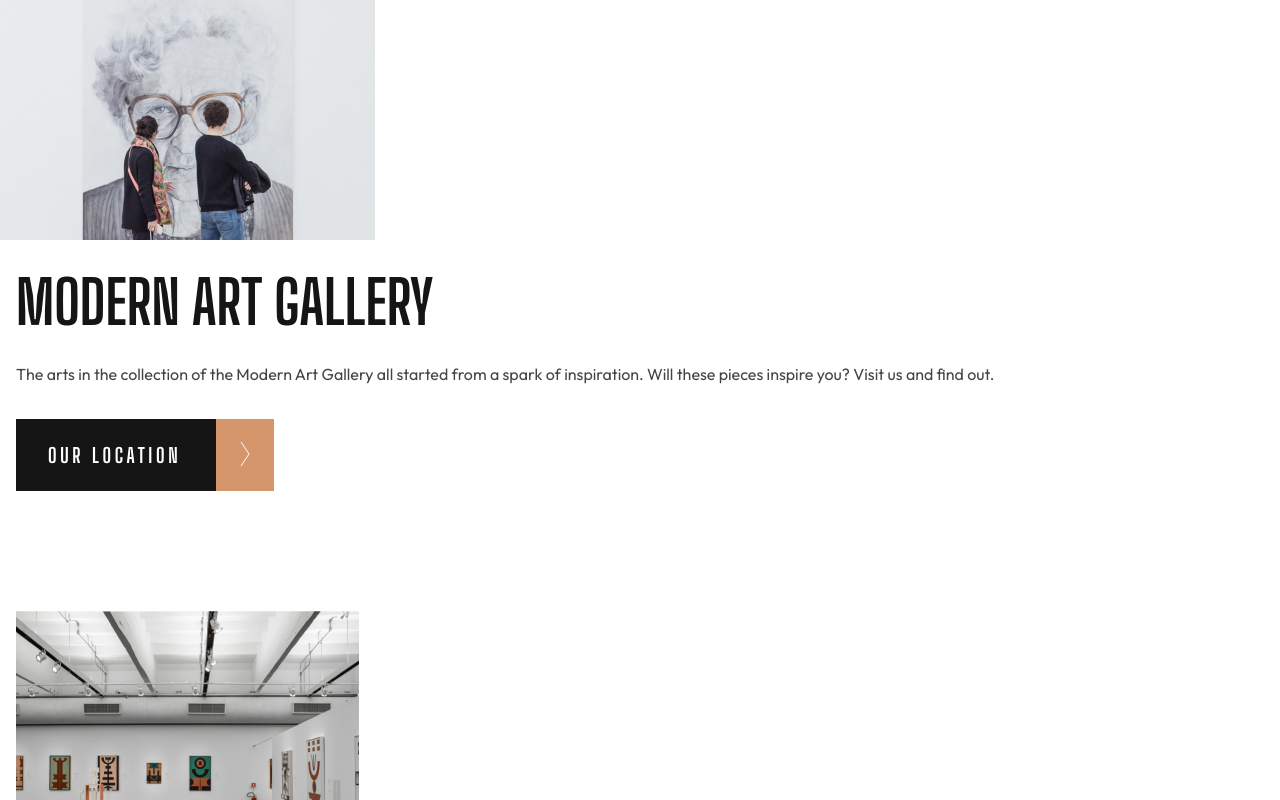
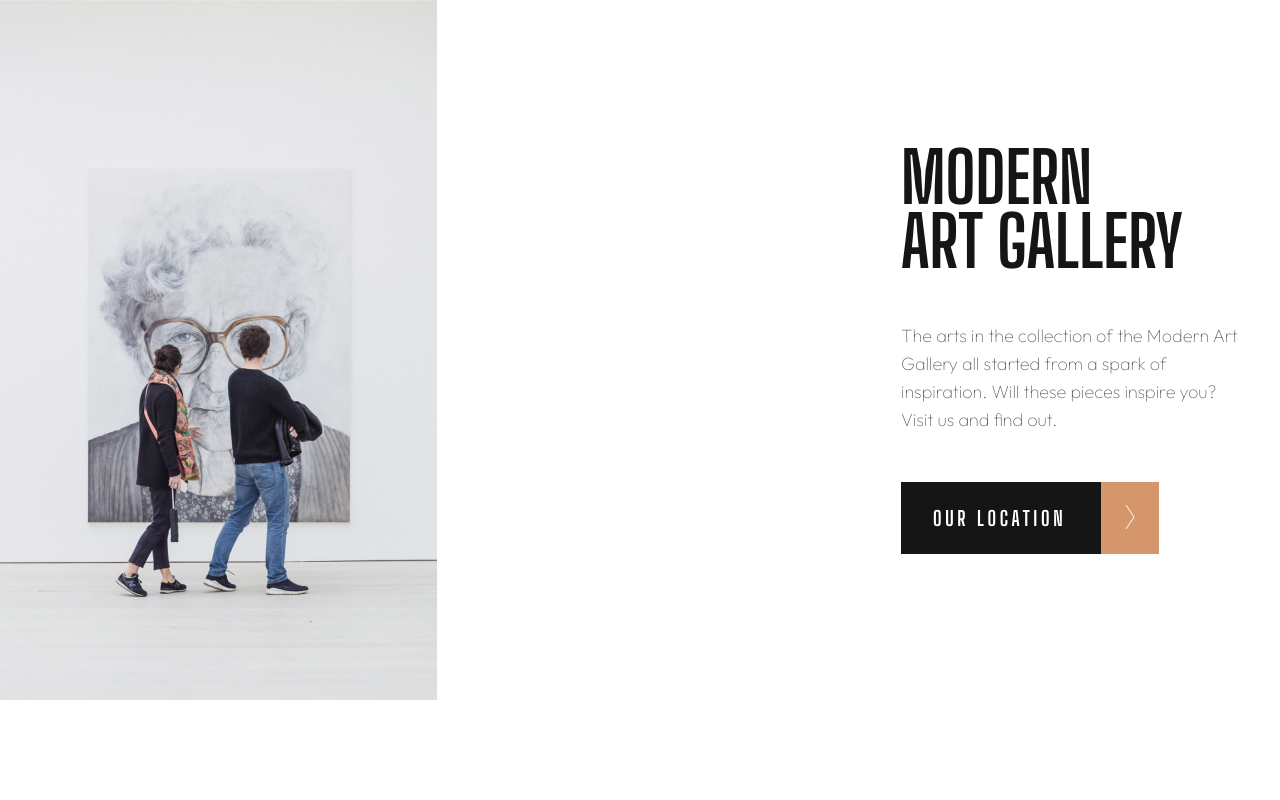
Before and after one commit to Oleksandr-Berd/art-gallery, a React (Create React App) app: page / in a window 1280 px wide. Shown: the top 800 px of the page. Built offline with nearby package versions, Linux system fonts and the light colour scheme.

Commit message:
header tablet is done

```diff
--- a/src/layouts/Header/Header.tsx
+++ b/src/layouts/Header/Header.tsx
@@ -1,26 +1,38 @@
-import * as SC from "./HeaderStyled"
+import { useMediaQuery } from "usehooks-ts";
 
-import headerPicMob from "../../assets/images/header_pic_mob.jpg"
+import * as SC from "./HeaderStyled";
+
+import headerPicMob from "../../assets/images/header_pic_mob.jpg";
+import headerPicTab from "../../assets/images/header_pic_tab.jpg";
 
 import ButtonLocation from "../../ui/ButtonLocation/ButtonLocation";
 
+
 const Header = () => {
+
+const isMobile = useMediaQuery("(min-width: 375px) and (max-width:767px)");
+
+const isTablet = useMediaQuery(
+  "(min-width: 768px) and (max-width:1439px)"
+);
+
   return (
     <SC.HeaderStyled>
       <SC.ImageCon>
-          <img src={headerPicMob} alt="header" />
+        <img src={isTablet ? headerPicTab : headerPicMob} alt="header" />
       </SC.ImageCon>
       <SC.ContentCon>
         <SC.Title>modern art gallery</SC.Title>
         <SC.Paragraph>
-            The arts in the collection of the Modern Art Gallery all started
-            from a spark of inspiration. Will these pieces inspire you? Visit us
-            and find out.
+          The arts in the collection of the Modern Art Gallery all started from
+          a spark of inspiration. Will these pieces inspire you? Visit us and
+          find out.
         </SC.Paragraph>
+        {isTablet ? <ButtonLocation /> : null}
       </SC.ContentCon>
-        <ButtonLocation/>
+      {isMobile ? <ButtonLocation /> : null}
     </SC.HeaderStyled>
   );
-}
+};
 
 export default Header;
--- a/src/layouts/Header/HeaderStyled.ts
+++ b/src/layouts/Header/HeaderStyled.ts
@@ -1,12 +1,39 @@
 import styled from "@emotion/styled";
 
+export const HeaderStyled = styled.header`
+  padding-bottom: 120px;
 
-export const HeaderStyled = styled.header`
-padding-bottom: 120px;
-`
+  @media (min-width: 768px) {
+    position: relative;
+
+    display: flex;
+    justify-content: flex-end;
+
+    padding-top: 145px;
+    padding-bottom: 265px;
+    padding-right: 40px;
+  }
+`;
 
 export const ImageCon = styled.div`
   margin-bottom: 32px;
+
+  @media (min-width: 768px) {
+    position: absolute;
+    top: 0;
+    left: 0;
+    z-index: -5;
+
+    margin: 0;
+
+    width: 437px;
+    height: 700px;
+
+    & > img {
+      width: 100%;
+      height: 100%;
+    }
+  }
 `;
 
 export const ContentCon = styled.div`
@@ -16,6 +43,13 @@ export const ContentCon = styled.div`
   margin-bottom: 32px;
 
   text-align: left;
+
+  @media (min-width: 768px) {
+    width: 339px;
+
+    padding: 0;
+    margin: 0;
+  }
 `;
 
 export const Title = styled.h1`
@@ -26,6 +60,15 @@ export const Title = styled.h1`
   font-size: 60px;
   line-height: 0.92;
   color: #151515;
+
+  @media (min-width: 768px) {
+width: 285px;
+
+    margin-bottom: 48px;
+
+    font-size: 70px;
+    font-weight: bolder;
+  }
 `;
 
 export const Paragraph = styled.p`
@@ -33,4 +76,11 @@ export const Paragraph = styled.p`
   font-size: 16px;
   line-height: 1.56;
   color: #444444;
+
+  @media (min-width: 768px){
+    margin-bottom: 48px;
+    font-size: 18px;
+    line-height: 1.56;
+    font-weight: lighter;
+  }
 `;
--- a/src/ui/ButtonLocation/ButtonLocationStyled.ts
+++ b/src/ui/ButtonLocation/ButtonLocationStyled.ts
@@ -8,6 +8,10 @@ export const ButtonWrapper = styled.div`
   align-items: center;
 
   margin-left: 16px;
+
+  @media (min-width: 768px){
+    margin: 0;
+  }
 `;
 
 export const ButtonWrapperLocation = styled.div`
```
Also changed, not shown: src/assets/images/header_pic_tab.jpg (added). Lines whose indentation alone changed are shown as unchanged.
